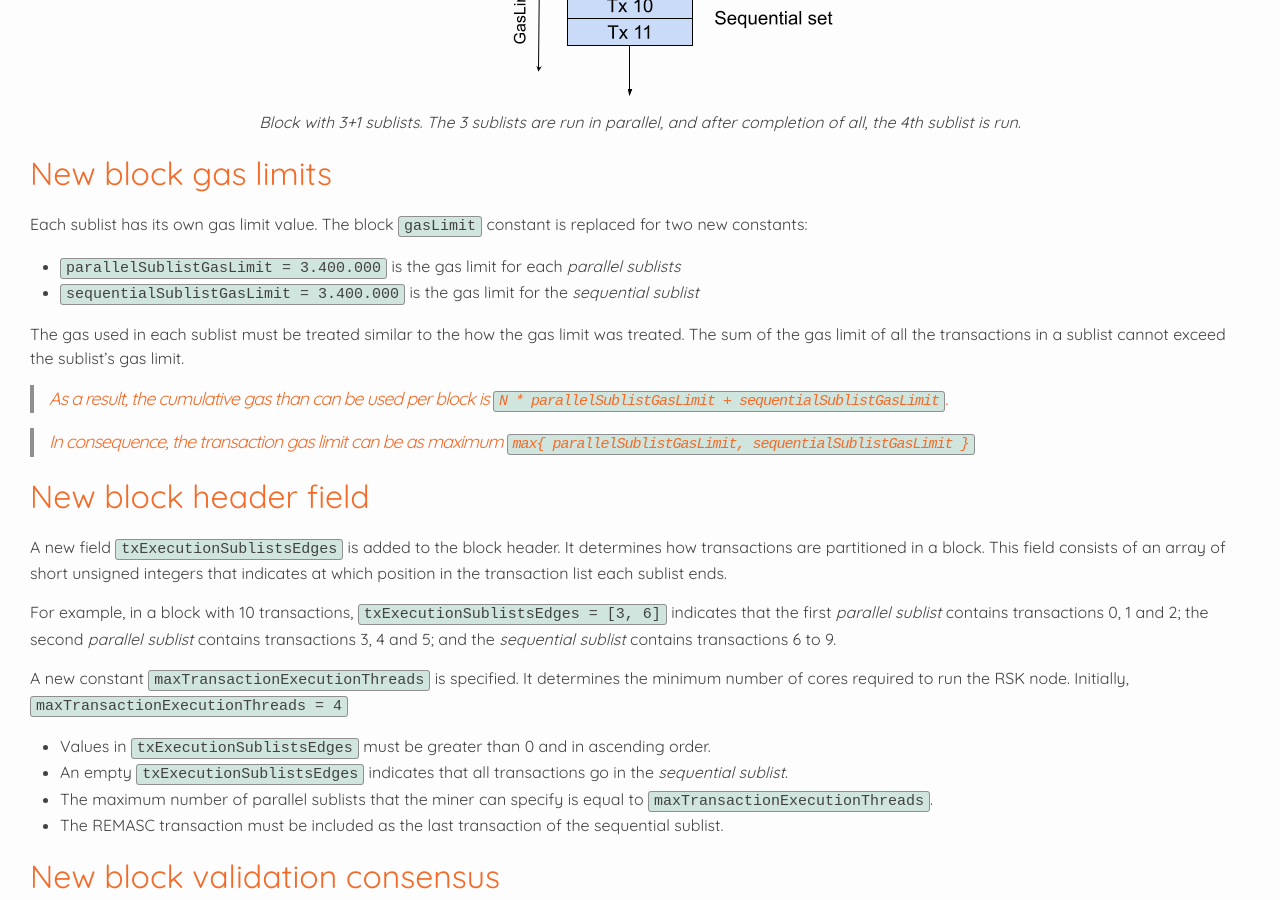
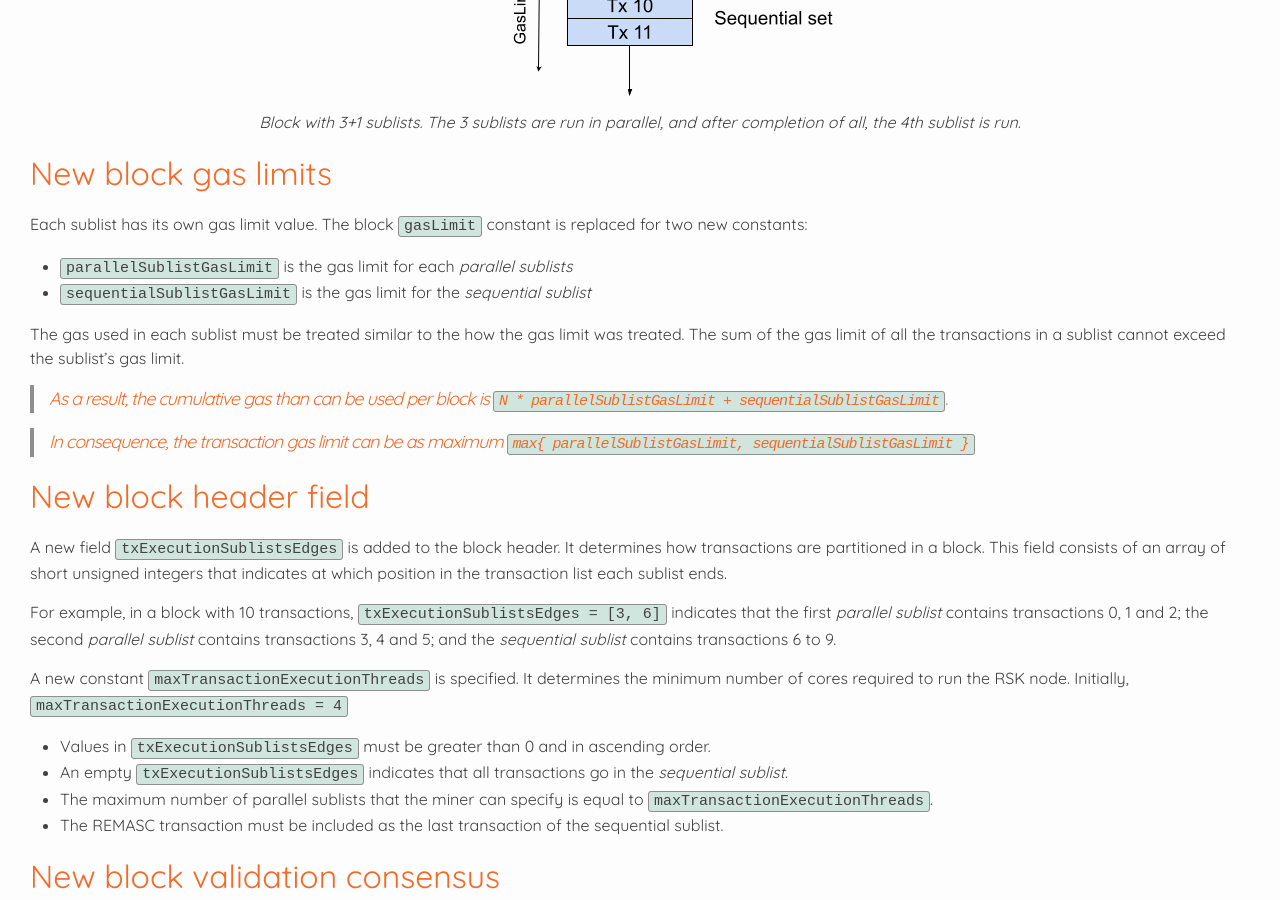
Before and after one commit to rsksmart/RSKIPs, a Jekyll site: the page built from IPs/RSKIP144.md, in a window 1280 px wide and 900 px high, scrolled down 1218 px. Built offline with Jekyll 4.4.1, drawn with Linux system fonts in a browser that asks for light colours; our own code applies the rules of GitHub Pages for plain Markdown files.

Commit message:
A2. Treating dynamic block gas limits as constants

```diff
--- a/IPs/RSKIP144.md
+++ b/IPs/RSKIP144.md
@@ -37,8 +37,8 @@ Transactions in a block are divided into `N+1` sublists, where the first `N` sub
 ## New block gas limits
 
 Each sublist has its own gas limit value. The block `gasLimit` constant is replaced for two new constants:
-- `parallelSublistGasLimit = 3.400.000` is the gas limit for each _parallel sublists_
-- `sequentialSublistGasLimit = 3.400.000` is the gas limit for the _sequential sublist_
+- `parallelSublistGasLimit` is the gas limit for each _parallel sublists_
+- `sequentialSublistGasLimit` is the gas limit for the _sequential sublist_
 
 The gas used in each sublist must be treated similar to the how the gas limit was treated. The sum of the gas limit of all the transactions in a sublist cannot exceed the sublist's gas limit.
 
```
